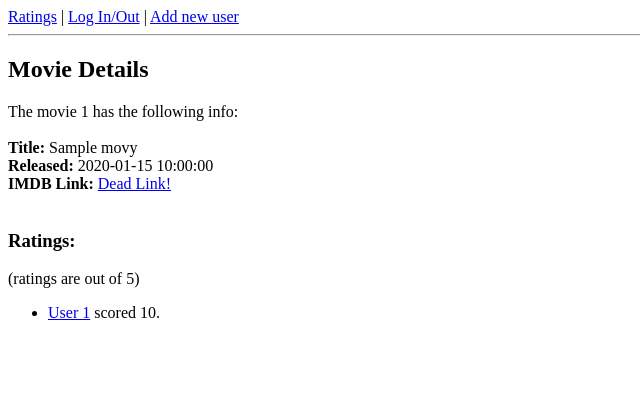
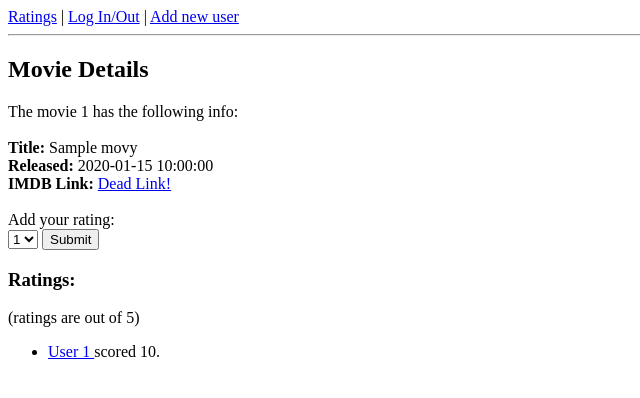
Before and after one commit to ambeale/ratings, a Flask app: page /movies/1 in a window 1280 px wide. Shown: the top 398 px of the page, without its empty margins (0-640 px from the left). Run offline with Flask 2, Linux system fonts and the light colour scheme; the visitor is signed in with stand-in values (Sample User, id 1); tables that the repository leaves empty hold one stand-in row (values such as "Sample post").

Commit message:
Add movie details and allow user to update rating

```diff
--- a/server.py
+++ b/server.py
@@ -33,6 +33,7 @@ def user_list():
     users = User.query.all()
     return render_template("user_list.html", users=users)
 
+
 @app.route('/users/<user_id>')
 def show_user(user_id):
     """Show page about user"""
@@ -40,6 +41,7 @@ def show_user(user_id):
     user = User.query.filter(User.user_id == user_id).first()
 
     return render_template("user_info.html", user=user)
+
 
 @app.route('/add-new')
 def add_user_form():
@@ -74,6 +76,7 @@ def add_user():
 
         return redirect('/')
 
+
 @app.route('/movies')
 def movie_list():
     """Show list of movies"""
@@ -88,8 +91,39 @@ def show_movie(movie_id):
     """Show page about movie"""
 
     movie = Movie.query.filter(Movie.movie_id == movie_id).first()
+    logged_in = False
 
-    return render_template("movie_info.html", movie=movie)
+    if session.get('user_id'):
+        logged_in = True
+
+    return render_template("movie_info.html", movie=movie, logged_in=logged_in)
+
+
+@app.route('/add-rating', methods=["POST"])
+def add_rating():
+    """Let user add a movie rating"""
+
+    new_rating = request.form.get("rating")
+    movie_id = request.form.get("movie_id")
+    user_id = session.get("user_id")
+
+    rating_check = Rating.query.filter(Rating.movie_id == movie_id,
+                                        Rating.user_id == user_id).first()
+
+    if rating_check:
+        #update
+        rating_check.score = new_rating
+        flash('Updated your rating!')
+
+    else:
+        rating = Rating(user_id=user_id, score=new_rating, movie_id=movie_id)
+        db.session.add(rating)
+        flash('Added your new rating!')
+
+    db.session.commit()
+
+    return redirect('/movies')
+
 
 @app.route('/login-form')
 def login_page():
@@ -129,6 +163,7 @@ def user_login():
         flash("Wrong password. Try again. Be careful. Jeeeeezeeee")
         return redirect('/login-form')
 
+
 @app.route('/logout')
 def user_logout():
     """Log user out"""
--- a/templates/movie_info.html
+++ b/templates/movie_info.html
@@ -10,12 +10,30 @@ The movie {{ movie.movie_id }} has the following info:<br><br>
 <strong>Released:</strong> {{ movie.released_at }}<br>
 <strong>IMDB Link:</strong> <a href="{{ movie.imdb_url }}">Dead Link!</a><br><br>
 
+{% if logged_in %}
+	<form action="/add-rating" method="POST">
+		Add your rating: <br>
+		<select name="rating">
+			<option value="1">1</option>
+			<option value="2">2</option>
+			<option value="3">3</option>
+			<option value="4">4</option>
+			<option value="5">5</option>
+		</select>
+		<input type="hidden" name="movie_id" value= "{{ movie.movie_id }}">
+		<input type="submit">
+	</form>
+{% endif %}
+
 <h3>Ratings: </h3>
 (ratings are out of 5)
-<ul>
-{% for rating in movie.ratings %}
-<li><a href="/users/{{ rating.user.user_id }}">User {{ rating.user.user_id }}</a> scored {{ rating.score}}.</li>
-{% endfor %}
-</ul>
+	<ul>
+		{% for rating in movie.ratings %}
+			<li>
+				<a href="/users/{{ rating.user.user_id }}">User {{ rating.user.user_id }}
+				</a> scored {{ rating.score}}.
+			</li>
+		{% endfor %}
+	</ul>
 
 {% endblock %}
```
Also changed, not shown: templates/homepage.html (+0 -12 lines).
